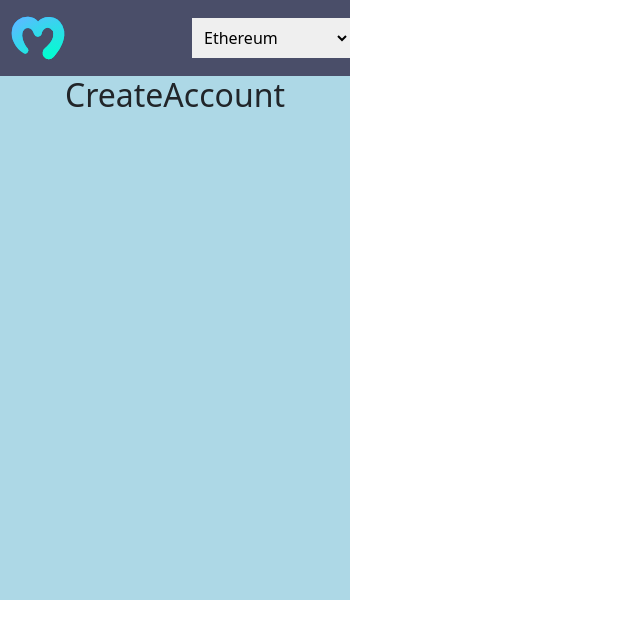
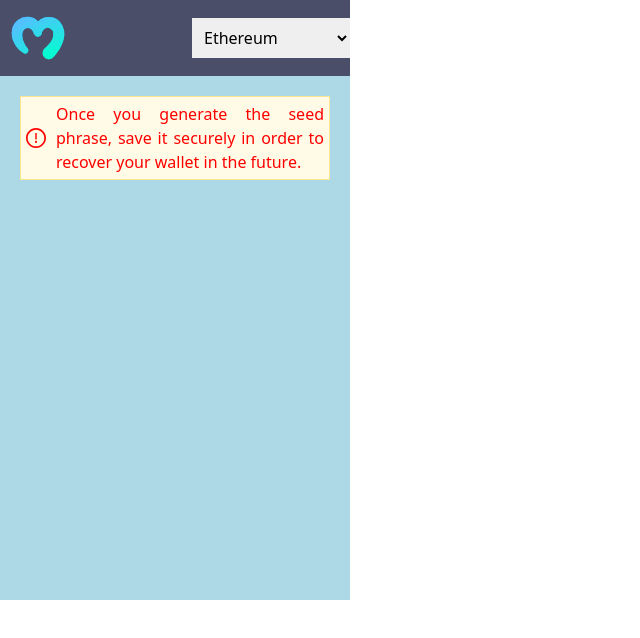
Before and after one commit to harshdhobe/Crypto_Wallet_Extension, a React (Vite) app: page /yourWallet in a window 1280 px wide. Shown: the top 638 px of the page, without its empty margins (0-640 px from the left). Built offline with nearby package versions, Linux system fonts and the light colour scheme.

Commit message:
warning added

```diff
--- a/package.json
+++ b/package.json
@@ -10,6 +10,7 @@
     "preview": "vite preview"
   },
   "dependencies": {
+    "antd": "^5.21.6",
     "bootstrap": "^5.3.3",
     "react": "^18.3.1",
     "react-dom": "^18.3.1"
--- a/src/App.css
+++ b/src/App.css
@@ -61,6 +61,18 @@ select {
   margin-left: 25px;
   margin-top: 25px;
 
+}
 
-
+.mnemonic {
+  color: red;
+  background: #fffbe6;
+  border: 1px solid #ffe58f;
+  padding: 5px;
+  text-align: justify;
+  width: 310px;
+  display: flex;
+  justify-content: flex-start;
+  align-items: center;
+  gap: 10px;
+  margin-top: 20px;
 }
--- a/src/components/CreateAccount.jsx
+++ b/src/components/CreateAccount.jsx
@@ -1,11 +1,26 @@
 import React from 'react'
+import { Button, Card } from "antd";
+import { ExclamationCircleOutlined } from "@ant-design/icons";
+
+
 
 const CreateAccount = () => {
-  return (
-    <div>
-      <h2>CreateAccount</h2>
-    </div>
-  )
+    return (
+        <div className='content'>
+
+            <div className='mnemonic'>
+
+                <ExclamationCircleOutlined style={{ fontSize: "20px" }} />
+                <div>
+                    Once you generate the seed phrase, save it securely in order to
+                    recover your wallet in the future.
+                </div>
+
+
+            </div>
+
+        </div>
+    )
 }
 
 export default CreateAccount
```
Also changed, not shown: 1 other file (tests, documents, lock files or other folders).
